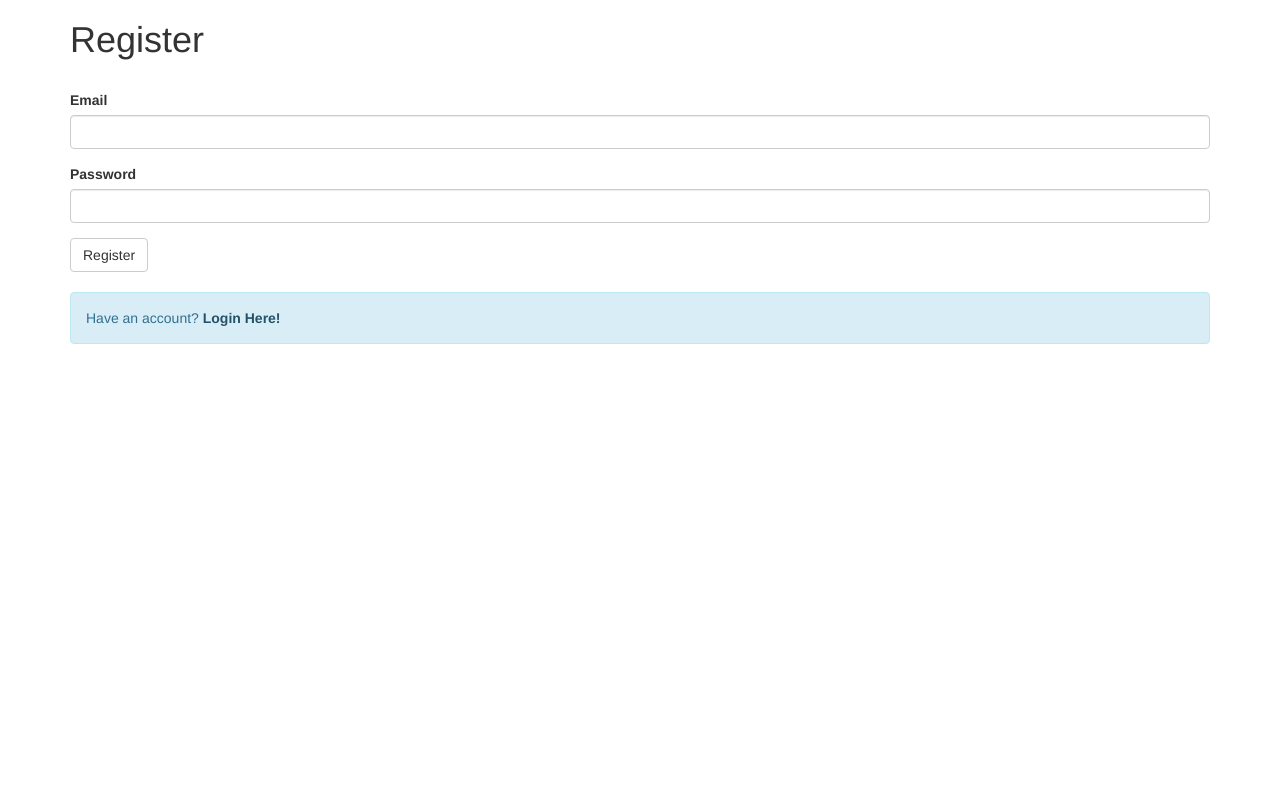
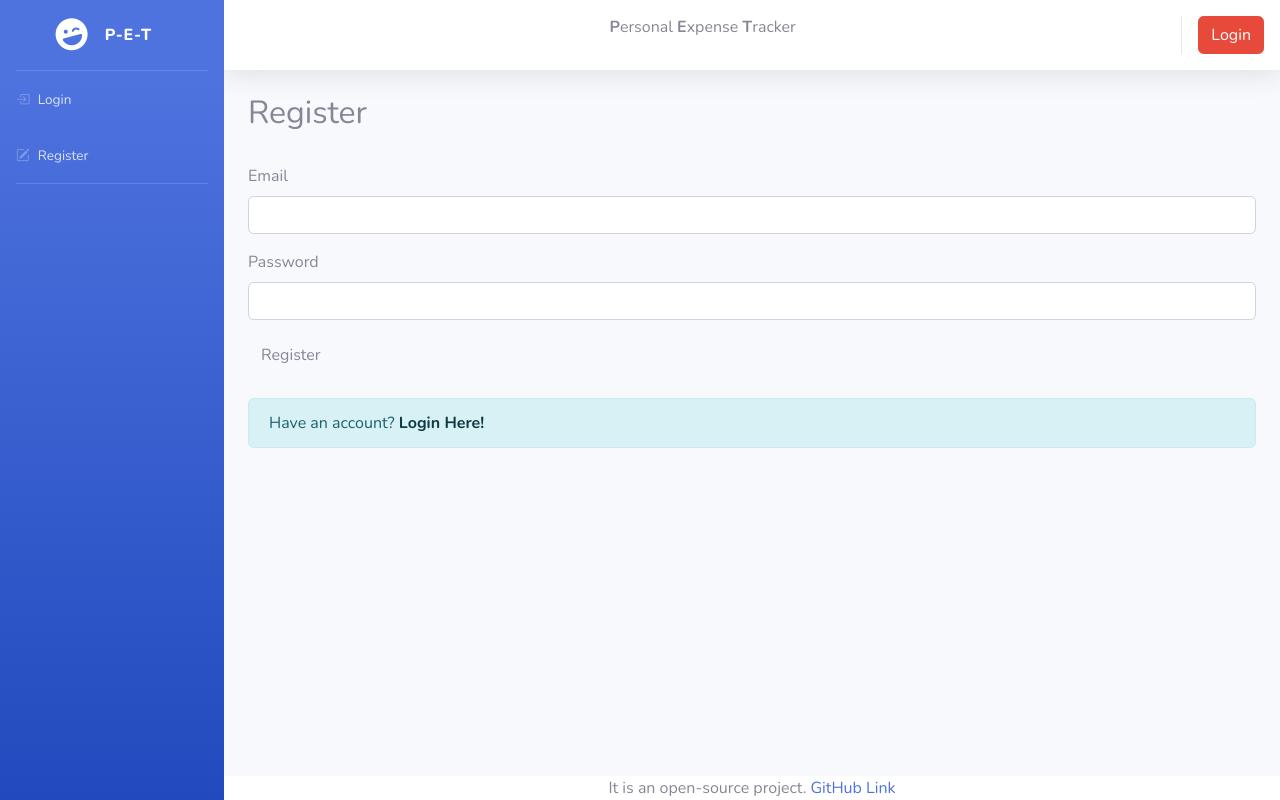
Before and after one commit to SSN-MiniProjects/personal-expense-tracker, a Flask app: page / in a window 1280 px wide. Run offline with Flask 3, Linux system fonts and the light colour scheme; some libraries are stand-ins or nearby versions.

Commit message:
modified login,register page

```diff
--- /dev/null
+++ b/templates/home.html
@@ -0,0 +1,209 @@
+<!DOCTYPE html>
+<html lang="en">
+	<head>
+		<meta charset="utf-8" />
+		<meta http-equiv="X-UA-Compatible" content="IE=edge" />
+		<meta
+			name="viewport"
+			content="width=device-width, initial-scale=1, shrink-to-fit=no"
+		/>
+		<meta name="description" content="" />
+		<meta name="author" content="" />
+
+		<title>{% block title %}{% endblock %}</title>
+
+		<link
+			rel="stylesheet"
+			href="https://cdn.jsdelivr.net/npm/bootstrap-icons@1.10.2/font/bootstrap-icons.css"
+			integrity="sha384-b6lVK+yci+bfDmaY1u0zE8YYJt0TZxLEAFyYSLHId4xoVvsrQu3INevFKo+Xir8e"
+			crossorigin="anonymous"
+		/>
+
+		<script
+			src="https://kit.fontawesome.com/650139763c.js"
+			crossorigin="anonymous"
+		></script>
+
+		<script src="https://cdn.jsdelivr.net/npm/sweetalert2@11"></script>
+
+		<link
+			rel="stylesheet"
+			href="https://cdn.jsdelivr.net/npm/@fortawesome/fontawesome-free@6.2.0/css/fontawesome.min.css"
+			integrity="sha384-z4tVnCr80ZcL0iufVdGQSUzNvJsKjEtqYZjiQrrYKlpGow+btDHDfQWkFjoaz/Zr"
+			crossorigin="anonymous"
+		/>
+
+		<link
+			href="https://fonts.googleapis.com/css?family=Nunito:200,200i,300,300i,400,400i,600,600i,700,700i,800,800i,900,900i"
+			rel="stylesheet"
+		/>
+
+		<!-- Custom styles for this template-->
+		<link
+			rel="stylesheet"
+			type="text/css"
+			href="{{ url_for('static',filename='style.css') }}"
+		/>
+	</head>
+
+	<body id="page-top">
+		<!-- Page Wrapper -->
+		<div id="wrapper">
+			<!-- Sidebar -->
+			<ul
+				class="navbar-nav bg-gradient-primary sidebar sidebar-dark accordion"
+				id="accordionSidebar"
+			>
+				<!-- Sidebar - Brand -->
+				<a
+					class="sidebar-brand d-flex align-items-center justify-content-center"
+					href="."
+				>
+					<div class="sidebar-brand-icon rotate-n-15">
+						<i class="fas fa-laugh-wink"></i>
+					</div>
+					<div class="sidebar-brand-text mx-3">P-E-T</div>
+				</a>
+
+				<!-- Divider -->
+				<hr class="sidebar-divider my-0" />
+
+				<!-- Nav Item - Dashboard -->
+				<!-- <li class="nav-item">
+					<a class="nav-link" href="/home">
+						<i class="bi bi-house-fill"></i>
+						<span>Home</span>
+					</a>
+				</li> -->
+
+				<!-- Divider -->
+
+				<!-- Heading -->
+
+				<li class="nav-item">
+					<a class="nav-link" href="/login">
+						<i class="bi bi-box-arrow-in-right"></i>
+						<span>Login</span>
+					</a>
+				</li>
+
+				<li class="nav-item">
+					<a class="nav-link" href="/register">
+						<i class="bi bi-pencil-square"></i>
+						<span>Register</span>
+					</a>
+				</li>
+
+				<!-- Divider -->
+				<hr class="sidebar-divider" />
+			</ul>
+			<!-- End of Sidebar -->
+
+			<!-- Content Wrapper -->
+			<div id="content-wrapper" class="d-flex flex-column">
+				<!-- Main Content -->
+				<div id="content">
+					<!-- Topbar -->
+					<nav
+						class="navbar navbar-expand navbar-light bg-white topbar mb-4 static-top shadow justify-content-center"
+					>
+						<p class="ml-auto">
+							<span class="font-weight-bold">P</span>ersonal
+							<span class="font-weight-bold">E</span>xpense
+							<span class="font-weight-bold">T</span>racker
+						</p>
+
+						<!-- Topbar Navbar -->
+						<ul class="navbar-nav ml-auto">
+							<div class="topbar-divider d-none d-sm-block"></div>
+
+							<!-- Nav Item - User Information -->
+							<li class="nav-item dropdown no-arrow">
+								<a
+									class="btn btn-danger"
+									href="{{url_for('login')}}"
+									type="button"
+								>
+									Login
+								</a>
+							</li>
+						</ul>
+					</nav>
+					<!-- End of Topbar -->
+
+					<!-- Begin Page Content -->
+					<div class="col-md-8">
+						{% with messages =
+						get_flashed_messages(with_categories=true) %} {% if
+						messages %} {% for category, message in messages %}
+						<script>
+							Swal.fire({
+								title: "{{ category.title() }}!",
+								// success , error , warning ,info
+
+								text: "{{ message }}",
+								// Custom message flashed from your flask routes
+
+								icon:
+									"{{ category }}" == "danger"
+										? "error"
+										: "{{ category }}",
+								// success , error , warning ,info
+							});
+						</script>
+						{% endfor %} {% endif %} {% endwith %}
+					</div>
+
+					<!-- Content to be added -->
+
+					{% block content %}{% endblock %}
+				</div>
+
+				<!-- End of Main Content -->
+
+				<!-- Footer -->
+				<footer class="fixed-footer bg-white">
+					<div class="container my-auto">
+						<div class="copyright text-center my-auto">
+							<span>It is an open-source project. </span>
+							<a
+								href="https://github.com/SSN-MiniProjects/personal-expense-tracker"
+								>GitHub Link</a
+							>
+						</div>
+					</div>
+				</footer>
+				<!-- End of Footer -->
+			</div>
+			<!-- End of Content Wrapper -->
+		</div>
+		<!-- End of Page Wrapper -->
+
+		<!-- Scroll to Top Button-->
+		<a class="scroll-to-top rounded" href="#page-top">
+			<i class="fas fa-angle-up"></i>
+		</a>
+
+		<script
+			src="https://cdnjs.cloudflare.com/ajax/libs/jquery/3.5.0/jquery.min.js"
+			integrity="sha256-xNzN2a4ltkB44Mc/Jz3pT4iU1cmeR0FkXs4pru/JxaQ="
+			crossorigin="anonymous"
+		></script>
+		<!-- Core plugin JavaScript-->
+		<script
+			src="https://cdnjs.cloudflare.com/ajax/libs/jquery-easing/1.4.1/jquery.easing.min.js"
+			integrity="sha512-0QbL0ph8Tc8g5bLhfVzSqxe9GERORsKhIn1IrpxDAgUsbBGz/V7iSav2zzW325XGd1OMLdL4UiqRJj702IeqnQ=="
+			crossorigin="anonymous"
+			referrerpolicy="no-referrer"
+		></script>
+		<script
+			src="https://cdn.jsdelivr.net/npm/bootstrap@3.3.7/dist/js/bootstrap.min.js"
+			integrity="sha384-Tc5IQib027qvyjSMfHjOMaLkfuWVxZxUPnCJA7l2mCWNIpG9mGCD8wGNIcPD7Txa"
+			crossorigin="anonymous"
+		></script>
+
+		<script defer src="/_vercel/insights/script.js"></script>
+
+		{% block scripts %}{% endblock %}
+	</body>
+</html>
--- a/templates/register.html
+++ b/templates/register.html
@@ -1,27 +1,15 @@
-{% extends "bootstrap/base.html" %}
-{% block title %}
-    Register
-{% endblock %}
-{% import "bootstrap/wtf.html" as wtf %}
-{% block content %}
+{% extends 'home.html' %} {% block title %} Register {% endblock %} {% block
+content %} {% import "bootstrap/wtf.html" as wtf %}
 <div class="container">
 	{{ form.csrf_token() }}
-    <p class="h1">Register</p>
+	<p class="h2">Register</p>
 
-    {% if error %}
-    <div class="alert alert-danger">
-        {{ error }}
-    </div>
-    {% endif %}
-
-  <br>
+	<br />
 	{{ wtf.quick_form(form) }}
-  <br>
+	<br />
 	<div class="alert alert-info">
 		Have an account?
 		<a href="{{url_for('login')}}" class="alert-link">Login Here!</a>
 	</div>
-
-
 </div>
 {% endblock %}
```
Also changed, not shown: templates/login.html (+3 -11 lines). Lines whose indentation alone changed are shown as unchanged.
